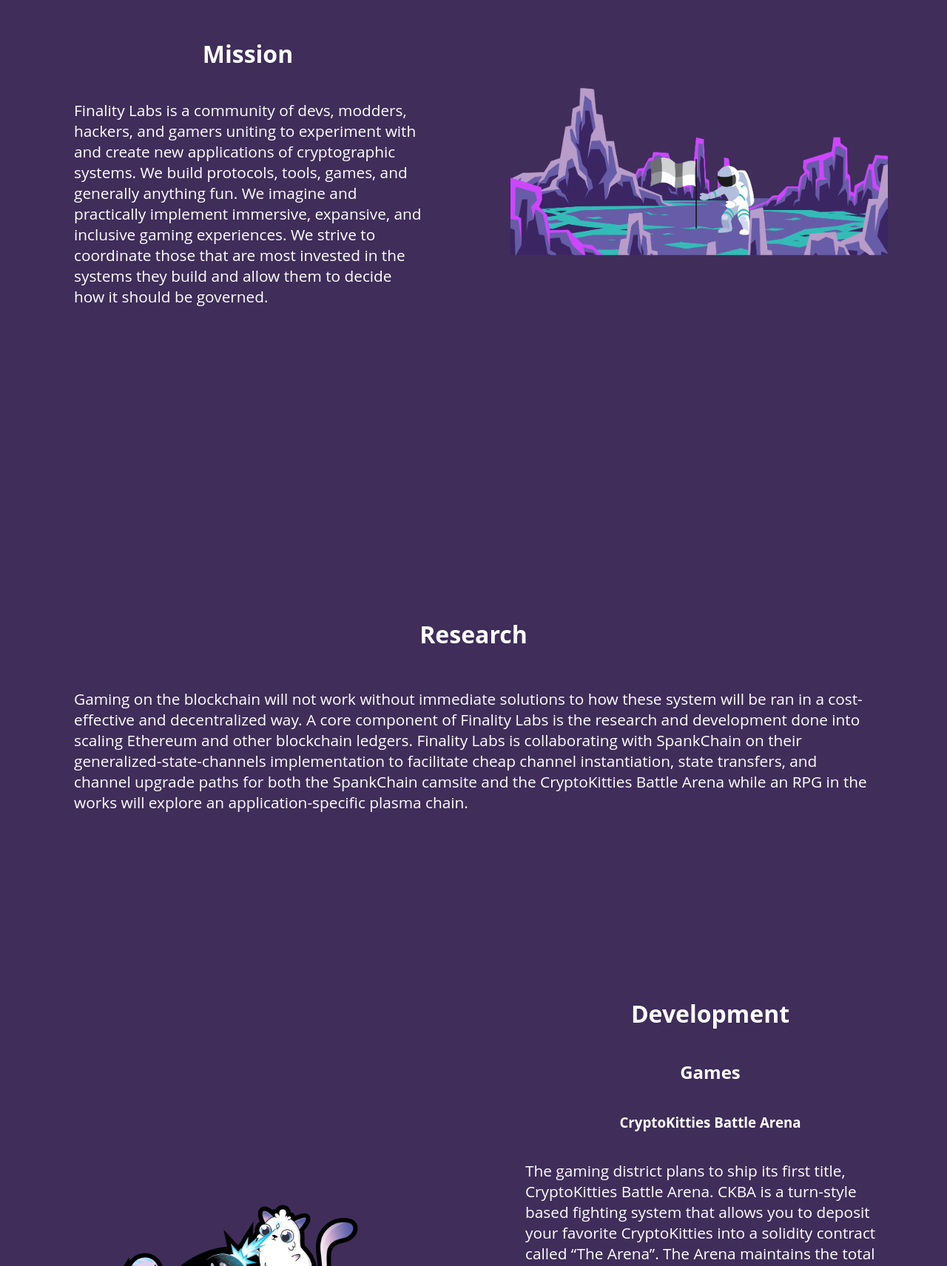
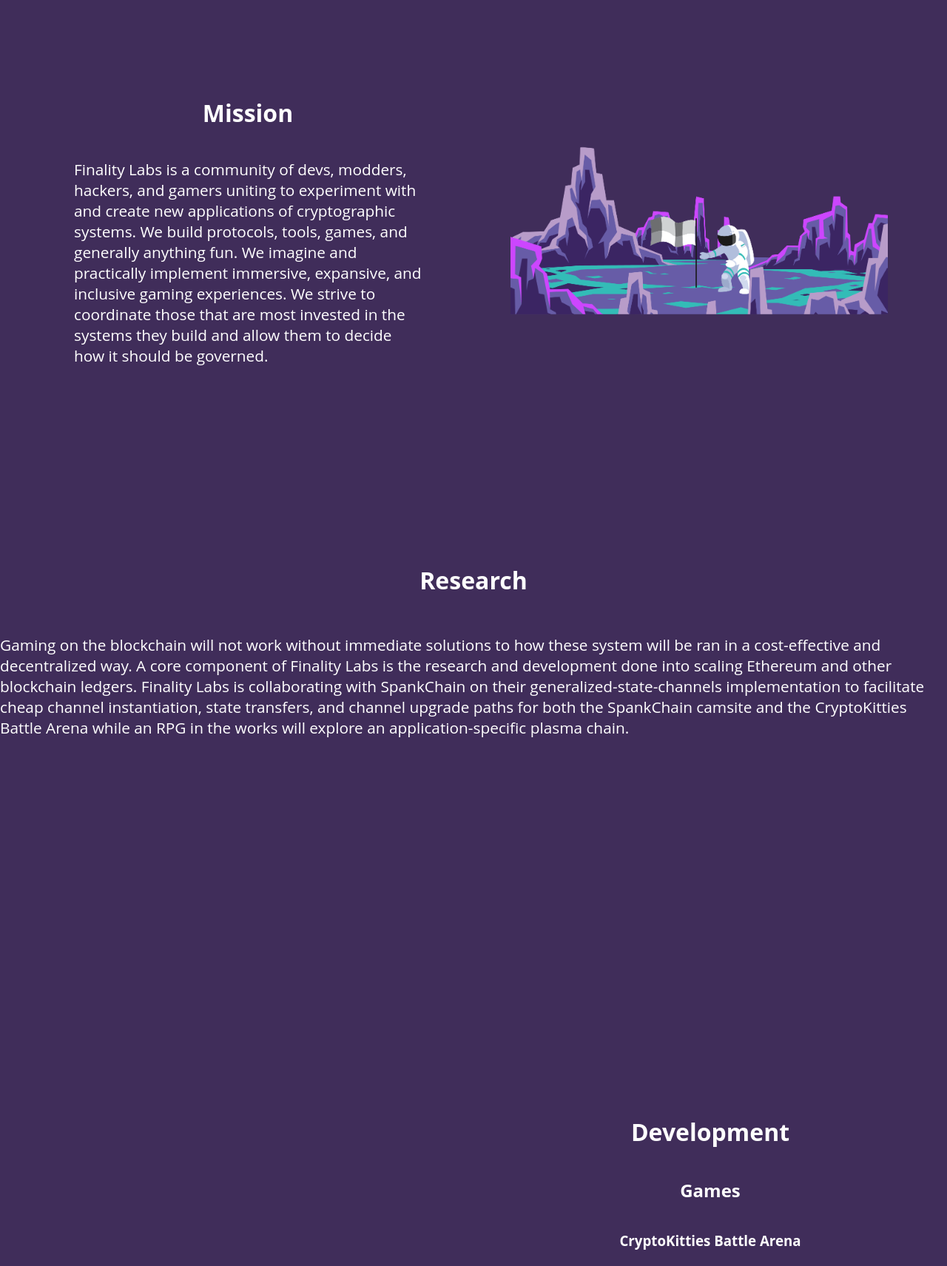
Before and after one commit to finalitylabs/finality-labs-site, a React (Create React App) app: page / in a window 1280 px wide. Shown: the part 888-2600 px from the top of the page at 74% size. Built offline with nearby package versions, Linux system fonts and the light colour scheme.

Commit message:
App modded

```diff
--- a/src/App.css
+++ b/src/App.css
@@ -8,6 +8,11 @@
 #6b56d0 - Slate Blue
 
 */
+
+#App {
+  display: flex;
+  flex-direction: column;
+}
 
 .main {
   display: flex;
@@ -128,7 +133,7 @@
   margin: 0;
   padding: 30px;
   width: 100vw;
-  height: 80vh;
+  height: 100vh;
 
 }
 
@@ -154,11 +159,10 @@
 
 .research {
   display: flex;
-  align-items: center;
-  justify-content: center;
+  flex-direction: row;
   box-sizing: border-box;
   margin: 0;
-  padding: 100px;
+  padding: 0;
   width: 100vw;
   height: 100vh;
 
@@ -310,6 +314,11 @@
 
   }
 
+  .research {
+
+    flex-wrap: wrap;
+  }
+
   .works {
     flex-wrap: wrap;
   }
```
